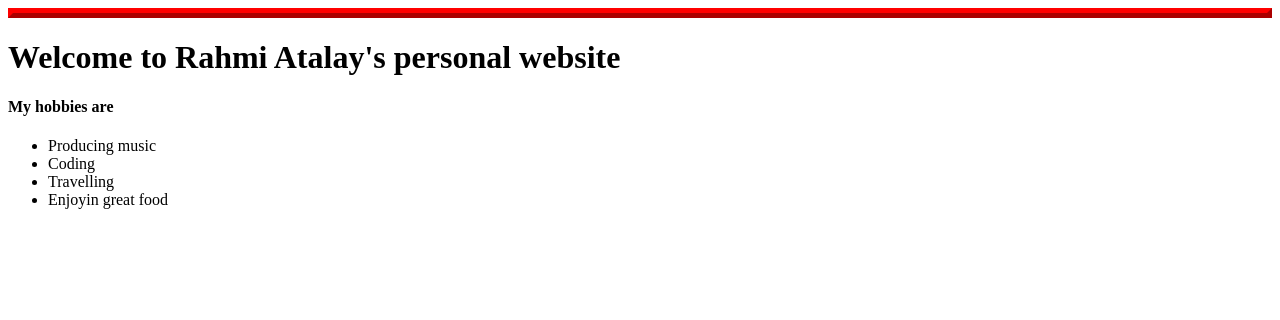
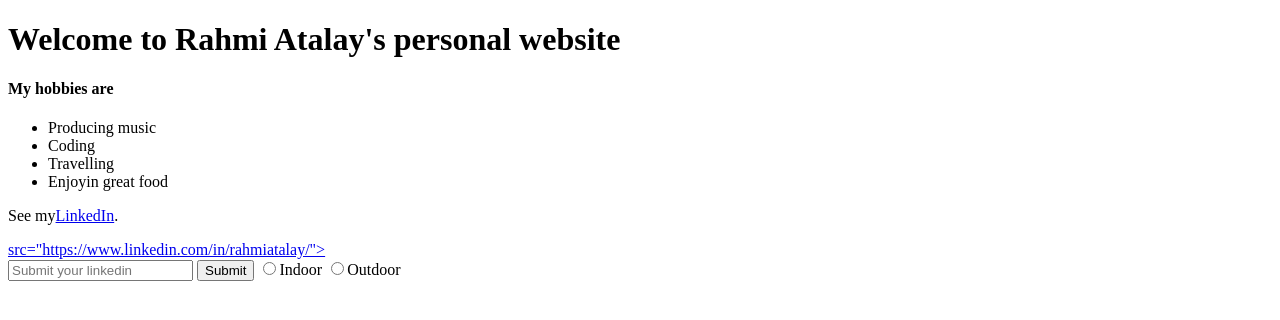
Before and after one commit to ratalay/html-scrapbook, a plain HTML site: page index.html in a window 1280 px wide. Drawn offline with Linux system fonts and the light colour scheme.

Commit message:
not sure

```diff
--- a/index.html
+++ b/index.html
@@ -4,16 +4,8 @@
     <meta charset="UTF-8">
     <meta name="Rahmi's Website" content="width=device-width, initial-scale=1.0">
     <title>Homepage</title>
-    <style>
-        .myDiv {
-          border: 5px outset red;
-          background-color: lightblue;
-          text-align: center;
-        }
-        </style>
 </head>
 <body>
-    <div class="myDiv"></div>
     <h1>Welcome to Rahmi Atalay's personal website</h1>
     <h4>My hobbies are</h4>
     <ul>
@@ -22,6 +14,17 @@
         <li>Travelling</li>
         <li>Enjoyin great food</li>
     </ul>
+    <p>See my<a href="#">LinkedIn</a>.</p>
+    <a href="#"> src="https://www.linkedin.com/in/rahmiatalay/"></a>
+    <form action="https://www.linkedin.com/in/rahmiatalay/">
+        <input type="text" placeholder="Submit your linkedin" required>
+        <button type="submit">Submit</button>
+        <label for="indoor">
+          <input id="indoor" type="radio" name="indoor-outdoor">Indoor
+    </label><label for="outdoor">
+          <input id="outdoor" type="radio" name="indoor-outdoor">Outdoor
+          </label>
+      </form>
 </div>
 </body>
 </html>
```
